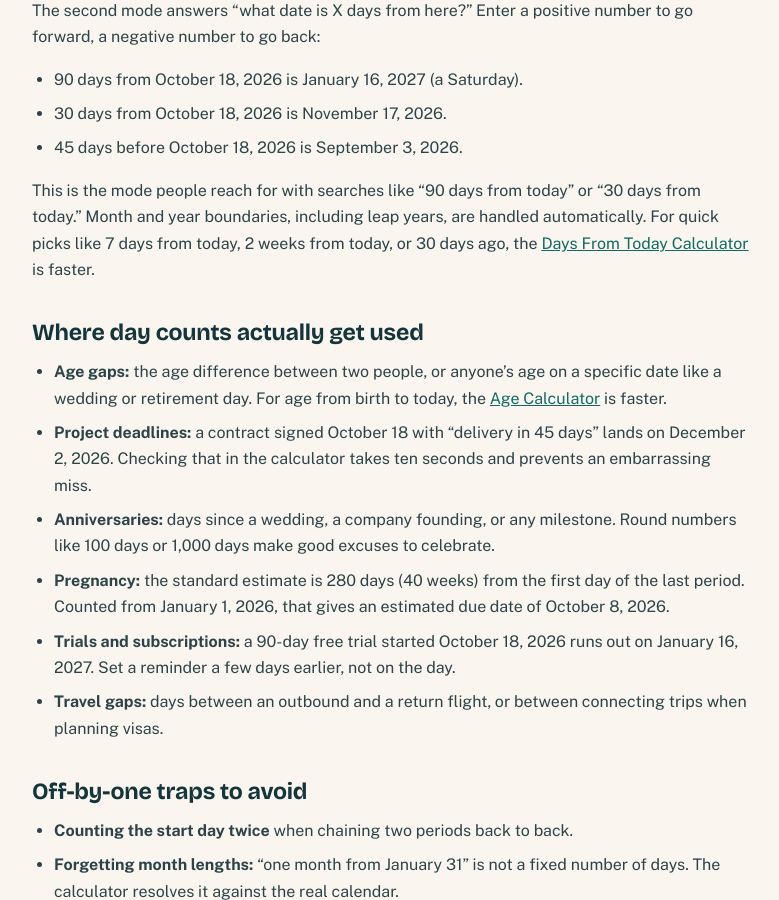
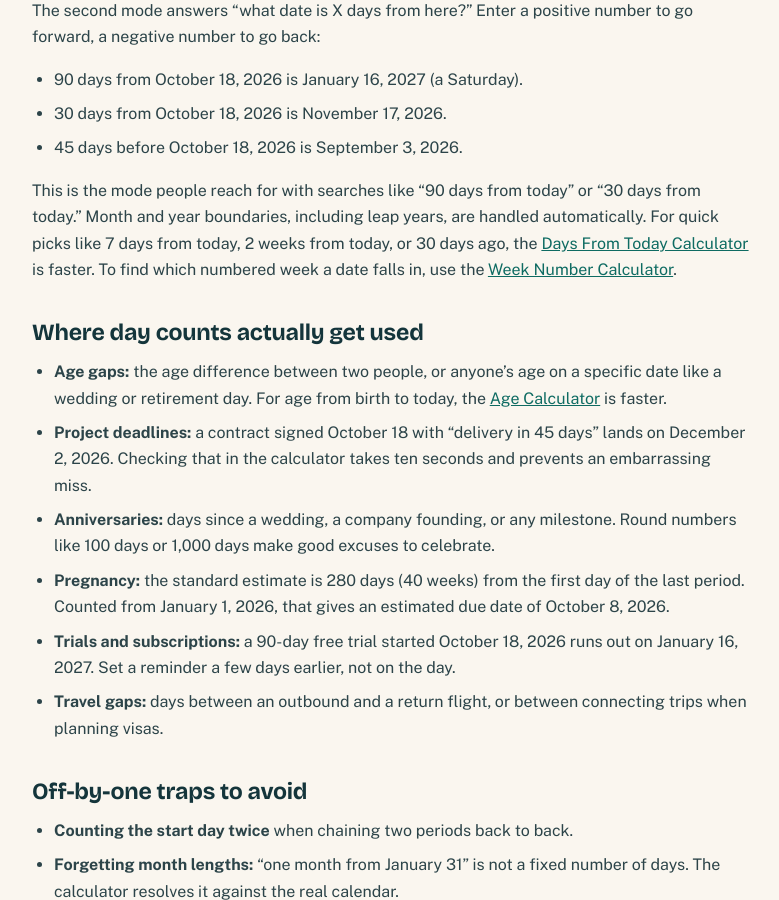
Before and after one commit to zaidmeo09-dhangal/agedatecalc, a Jekyll site: the page built from date-difference-calculator.md, in a window 1280 px wide and 900 px high, scrolled down 3658 px. Shown: the whole window, without its empty margins (248-1027 px from the left). Built offline with Jekyll 4.4.1, drawn with Linux system fonts in a browser that asks for light colours.

Commit message:
SEO audit fixes: broken links, titles, DST 2027, schema, og:image

```diff
--- a/date-difference-calculator.md
+++ b/date-difference-calculator.md
@@ -1,7 +1,7 @@
 ---
 layout: default
-meta_title: "Date Difference Calculator: Days Between Two Dates"
-description: Count the exact days, weeks, months and years between any two dates. Add or subtract days from a date. Free, no sign-up.
+meta_title: "Age Calculator Between Two Dates: Exact Days"
+description: Use this age calculator between two dates to find the age in years, months, and days, or count the exact days between them. Fast, free, no sign-up.
 permalink: /date-difference-calculator/
 breadcrumb: Date Difference Calculator
 schema: |
@@ -228,7 +228,7 @@
 - 30 days from October 18, 2026 is November 17, 2026.
 - 45 days before October 18, 2026 is September 3, 2026.
 
-This is the mode people reach for with searches like "90 days from today" or "30 days from today." Month and year boundaries, including leap years, are handled automatically. For quick picks like 7 days from today, 2 weeks from today, or 30 days ago, the [Days From Today Calculator]({{ '/days-from-today-calculator/' | relative_url }}) is faster.
+This is the mode people reach for with searches like "90 days from today" or "30 days from today." Month and year boundaries, including leap years, are handled automatically. For quick picks like 7 days from today, 2 weeks from today, or 30 days ago, the [Days From Today Calculator]({{ '/days-from-today-calculator/' | relative_url }}) is faster. To find which numbered week a date falls in, use the [Week Number Calculator]({{ '/week-number-calculator/' | relative_url }}).
 
 ## Where day counts actually get used
 
```
